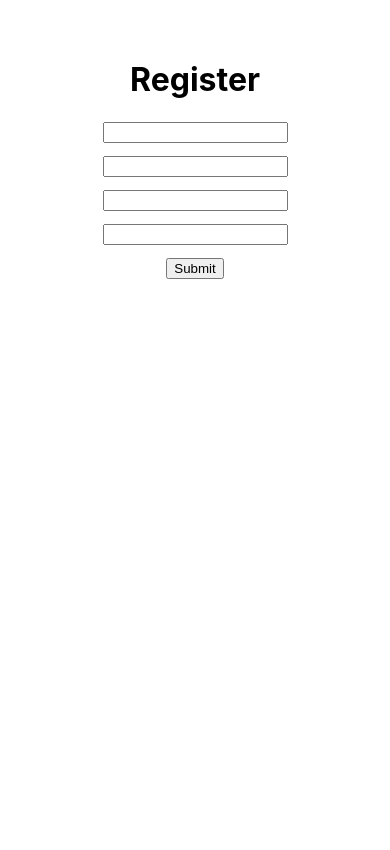
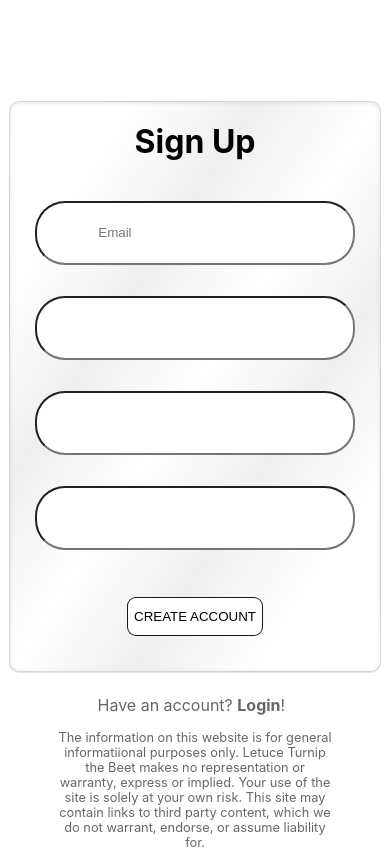
Before and after one commit to Mattp15/capstone-frontend, a React (Create React App) app: page /register in a window 390 px wide. Built offline with nearby package versions, Linux system fonts and the light colour scheme; no server answers; a web font is replaced by a local one.

Commit message:
safty commit, workign on form css

```diff
--- a/src/Components/Forms/Input.js
+++ b/src/Components/Forms/Input.js
@@ -1,13 +1,13 @@
 import React from 'react'
 import { NavLink } from 'react-router-dom'
 
-const Input = ({ type, value, onChange, name, inputStyle, link }) => {
+const Input = ({ type, value, onChange, name, inputStyle, link, placeholder }) => {
   return (
     <label>
       <label htmlFor={name} style={style.hideLabel}>
         {name}
       </label>
-      <input type={type} value={value} onChange={onChange} name={name} style={style[inputStyle]} />
+      <input type={type} value={value} onChange={onChange} name={name} style={style[inputStyle]} placeholder={placeholder} />
     </label>
   )
 }
--- a/src/Components/Forms/Register.js
+++ b/src/Components/Forms/Register.js
@@ -3,6 +3,8 @@ import React, { useState, useEffect, useContext } from 'react'
 import Input from './Input'
 import Fetch from '../../Resources/Fetch'
 import { UserContext } from '../../App'
+import { NavLink } from 'react-router-dom'
+import { style } from '../../Resources/Style'
 const Register = (props) => {
   const [email, setEmail] = useState('')
   const [matchEmail, setMatchEmail] = useState('')
@@ -74,17 +76,27 @@ const Register = (props) => {
   }
 
   return (
-    <div style={style.container}>
-      <h1>Register</h1>
-      <form onSubmit={handleSubmit} style={style.formStyle}>
-        <Input type='text' value={email} name='email' onChange={handleChange} inputStyle='default' />
+    <div style={style.formContainer}>
+      <form onSubmit={handleSubmit} style={style.formStyle} className='form-container'>
+        <h1 className='form-header'>Sign Up</h1>
+        <Input type='text' value={email} name='email' onChange={handleChange} inputStyle='default' placeholder='                Email' />
         <Input type='text' value={matchEmail} name='matchEmail' onChange={handleChange} inputStyle='default' />
         {emailError ? <p style={style.notMatching}>{emailError}</p> : ''}
         <Input type='password' value={password} name='password' onChange={handleChange} inputStyle='default' />
         <Input type='password' inputStyle='default' value={matchPassword} name='matchPassword' onChange={handleChange} />
         {errorMessage ? <p style={style.notMatching}>{errorMessage}</p> : ''}
-        <Input type='submit' value='Submit' />
+        <p className='landing-login'>
+          Have an account?{' '}
+          <span style={{ fontWeight: 'bold' }}>
+            <NavLink style={style.navLink2} to='/login'>
+              Login
+            </NavLink>
+          </span>
+          !
+        </p>
+        <Input type='submit' value='CREATE ACCOUNT' />
       </form>
+      <p className='footer'>The information on this website is for general informatiional purposes only. Letuce Turnip the Beet makes no representation or warranty, express or implied. Your use of the site is solely at your own risk. This site may contain links to third party content, which we do not warrant, endorse, or assume liability for.</p>
     </div>
   )
 }
@@ -105,24 +117,3 @@ export const isValidPassword = (password) => {
     return true
   }
 }
-
-const style = {
-  container: {
-    display: 'flex',
-    flexDirection: 'column',
-    justifyContent: 'center',
-    alignItems: 'center',
-  },
-  formStyle: {
-    display: 'flex',
-    flexDirection: 'column',
-  },
-  notMatching: {
-    alignItems: 'flex-start',
-    color: 'red',
-    display: 'flex',
-    fontSize: '.7em',
-    marginBottom: '-1px',
-    marginTop: '-11px',
-  },
-}
--- a/src/Components/Landing.js
+++ b/src/Components/Landing.js
@@ -1,6 +1,7 @@
 import React, { useState } from 'react'
 import Login from './Forms/Login'
-import { NavLink, useNavigate } from 'react-router-dom'
+import { NavLink } from 'react-router-dom'
+import { style } from '../Resources/Style'
 // import { Characters } from '../../public/images/characters'
 
 const Landing = ({ item }) => {
@@ -41,14 +42,3 @@ const Landing = ({ item }) => {
   )
 }
 export default Landing
-const style = {
-  navLink1: {
-    textDecoration: 'none',
-    color: 'white',
-    textShadow: '1px 1px black',
-  },
-  navLink2: {
-    color: 'rgba(0,0,0,0.6)',
-    textDecoration: 'none',
-  },
-}
--- a/src/Resources/Style.js
+++ b/src/Resources/Style.js
@@ -55,8 +55,32 @@ export const style = {
     flexDirection: 'column',
     alignItems: 'center',
   },
-  letuce: {},
-  turnip: {},
-  the: {},
-  beet: { fontSize: '3em' },
+
+  navLink1: {
+    textDecoration: 'none',
+    color: 'white',
+    textShadow: '1px 1px black',
+  },
+  navLink2: {
+    color: 'rgba(0,0,0,0.6)',
+    textDecoration: 'none',
+  },
+  formContainer: {
+    display: 'flex',
+    flexDirection: 'column',
+    justifyContent: 'center',
+    alignItems: 'center',
+  },
+  formStyle: {
+    display: 'flex',
+    flexDirection: 'column',
+  },
+  notMatching: {
+    alignItems: 'flex-start',
+    color: 'red',
+    display: 'flex',
+    fontSize: '.7em',
+    marginBottom: '-1px',
+    marginTop: '-11px',
+  },
 }
--- a/src/index.css
+++ b/src/index.css
@@ -1,8 +1,11 @@
 body {
-  margin: 0;
+  /* margin: 0; */
   font-family: -apple-system, BlinkMacSystemFont, 'Segoe UI', 'Roboto', 'Oxygen', 'Ubuntu', 'Cantarell', 'Fira Sans', 'Droid Sans', 'Helvetica Neue', sans-serif;
   -webkit-font-smoothing: antialiased;
   -moz-osx-font-smoothing: grayscale;
+  display: flex;
+  justify-content: center;
+  /* background-color: rgba(220, 220, 220, 0.25); */
 }
 
 /* font-family: 'Montserrat', sans-serif;
@@ -78,7 +81,7 @@ code {
     position: absolute;
     top: 85%;
     width: 70%;
-    left: 14%;
+    left: 15%;
     font-size: 0.8em;
   }
   .fresh,
@@ -105,4 +108,34 @@ code {
     top: 80.5%;
     left: 25%;
   }
+  .form-container {
+    display: flex;
+    justify-content: center;
+    border-radius: 10px;
+    border: 1px solid rgba(100, 100, 100, 0.25);
+    margin-top: 15%;
+    width: 95vw;
+    background-image: linear-gradient(to bottom right, white, white, rgba(100, 100, 100, 0.1), white, rgba(100, 100, 100, 0.1), white, white);
+    box-shadow: 0px 1px rgba(0, 0, 0, 0.1), inset 0px 1px 4px rgba(0, 0, 0, 0.1);
+  }
+  .form-header {
+    margin-top: 5vw;
+  }
+  input[type='text'],
+  input[type='password'] {
+    height: 15vw;
+    width: 80vw;
+    border-radius: 30px;
+    margin: 5%;
+    overflow-x: hidden;
+  }
+  input[type='submit'] {
+    margin: 9vw;
+    border-radius: 9px;
+    border: 1px solid rgba(0, 0, 0, 0.9);
+    height: 10vw;
+    background-color: white;
+
+    /* width: 30vw; */
+  }
 }
```
